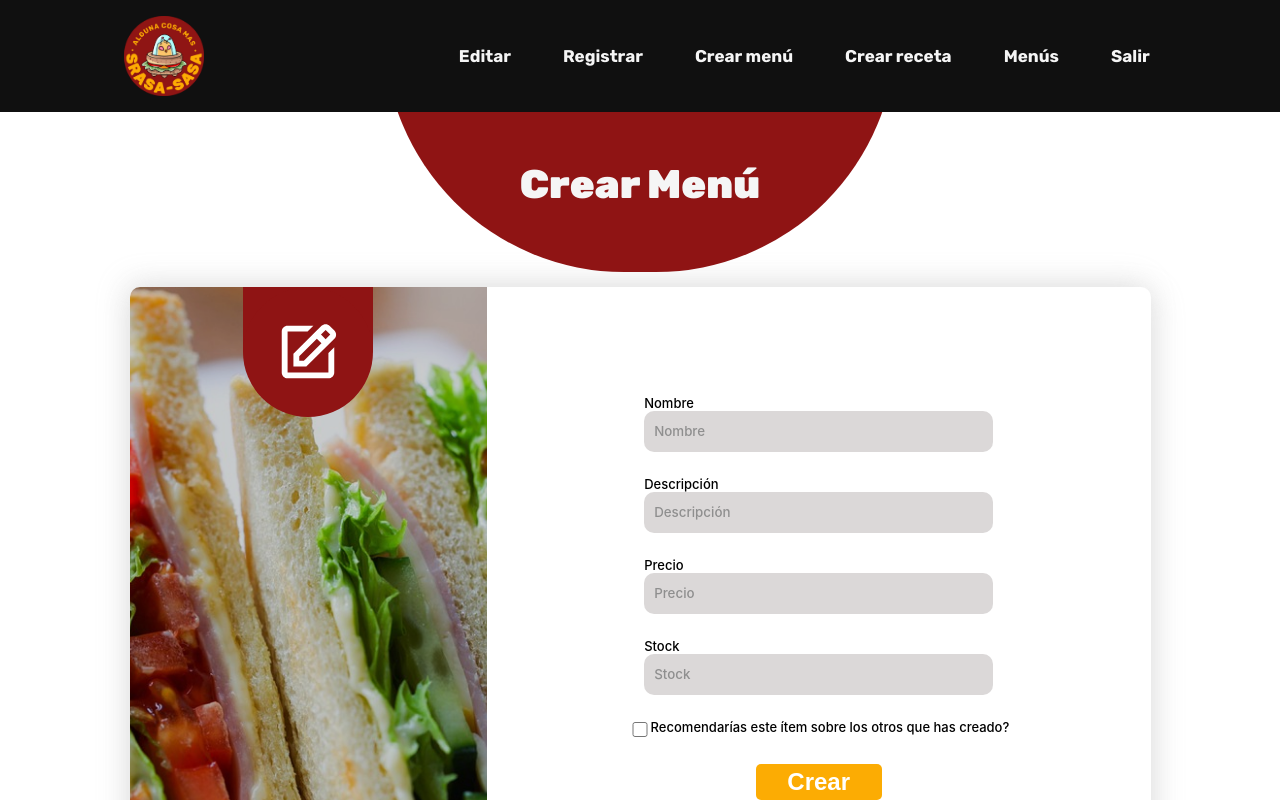
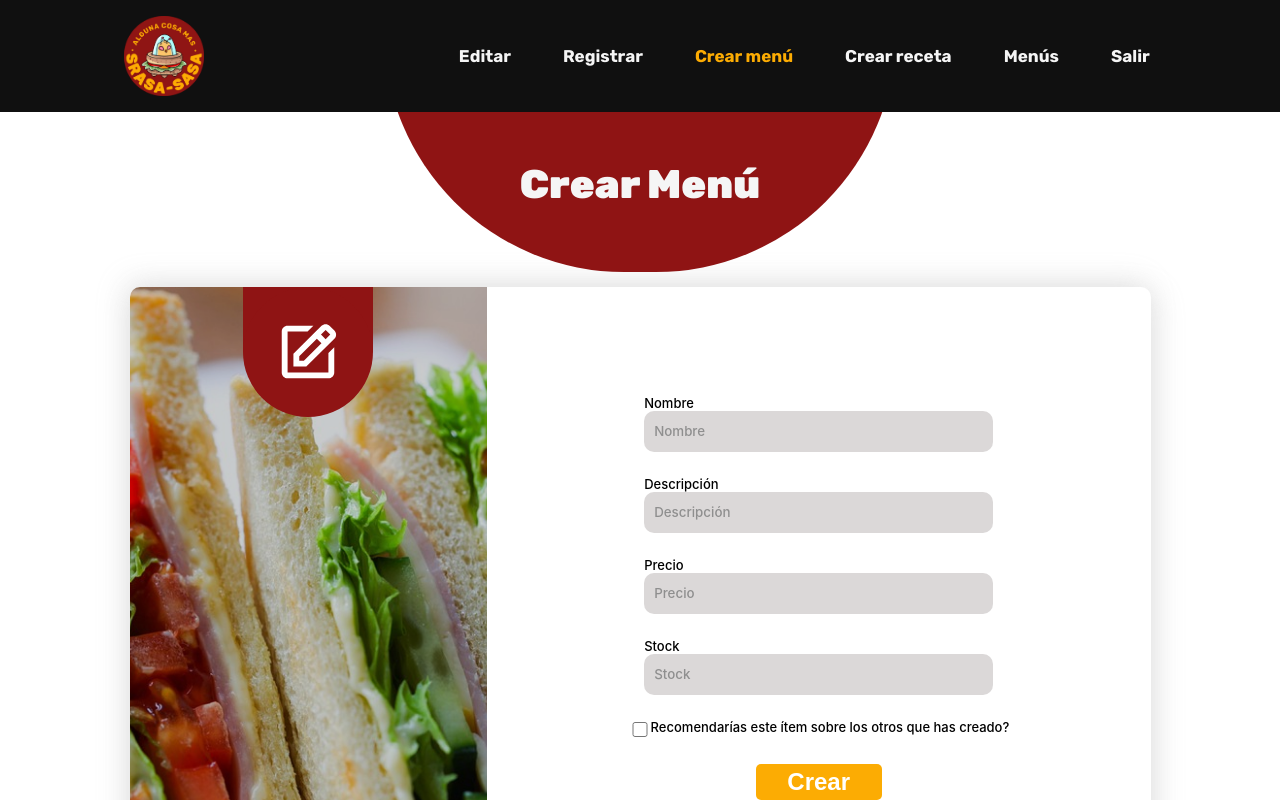
Before and after one commit to EXPRESSFOOD2/storeclient, a React (Create React App) app: page /create_menu_item in a window 1280 px wide. Shown: the top 800 px of the page. Built offline with nearby package versions, Linux system fonts and the light colour scheme; a web font is replaced by a local one.

Commit message:
adding animation and curren page styles

```diff
--- a/src/Shared/NavBar/NavBar.jsx
+++ b/src/Shared/NavBar/NavBar.jsx
@@ -2,8 +2,11 @@ import React from "react";
 import styles from "./NavBar.module.css";
 import img from "./image/logoSARASA.png";
 import { Link } from "react-router-dom";
+import { useLocation } from "react-router-dom";
 
 const NavBar = () => {
+  const location = useLocation();
+
   return (
     <div className={styles.navbar}>
       <div className={styles.logo}>
@@ -11,17 +14,45 @@ const NavBar = () => {
       </div>
       <div className={styles.buttons}>
         <Link to="/edit_store">
-                    <button>Editar</button>
+          <button
+            className={
+              location.pathname === "/edit_store" ? styles.currentPag : ""
+            }
+          >
+            Editar
+          </button>
         </Link>
         <Link to="/register">
-                    <button>Registrar</button>
+          <button
+            className={
+              location.pathname === "/register" ? styles.currentPag : ""
+            }
+          >
+            Registrar
+          </button>
         </Link>
         <Link to="/create_menu_item">
-                    <button>Crear menú</button>
+          <button
+            className={
+              location.pathname === "/create_menu_item" ? styles.currentPag : ""
+            }
+          >
+            Crear menú
+          </button>
         </Link>
-                <button>Crear receta</button>
+        <button
+          className={
+            location.pathname === "/create_recipe" ? styles.currentPag : ""
+          }
+        >
+          Crear receta
+        </button>
         <Link to="/menu">
-                    <button>Menús</button>
+          <button
+            className={location.pathname === "/menu" ? styles.currentPag : ""}
+          >
+            Menús
+          </button>
         </Link>
         <Link to="/login">
           <button>Salir</button>
--- a/src/Shared/NavBar/NavBar.module.css
+++ b/src/Shared/NavBar/NavBar.module.css
@@ -28,4 +28,17 @@
   color: #f5f5f5;
   font-family: "Rubik", sans-serif;
   font-weight: 700;
+  transition: 0.3s;
+  cursor: pointer;
 }
+
+.buttons button:hover {
+  transform: scale(1.1);
+}
+
+.currentPag {
+  text-decoration: dashed !important;
+  color: rgba(252, 172, 3, 1) !important;
+  font-size: 20px;
+  transition: 0.3s;
+}
```
Lines whose indentation alone changed are shown as unchanged.
